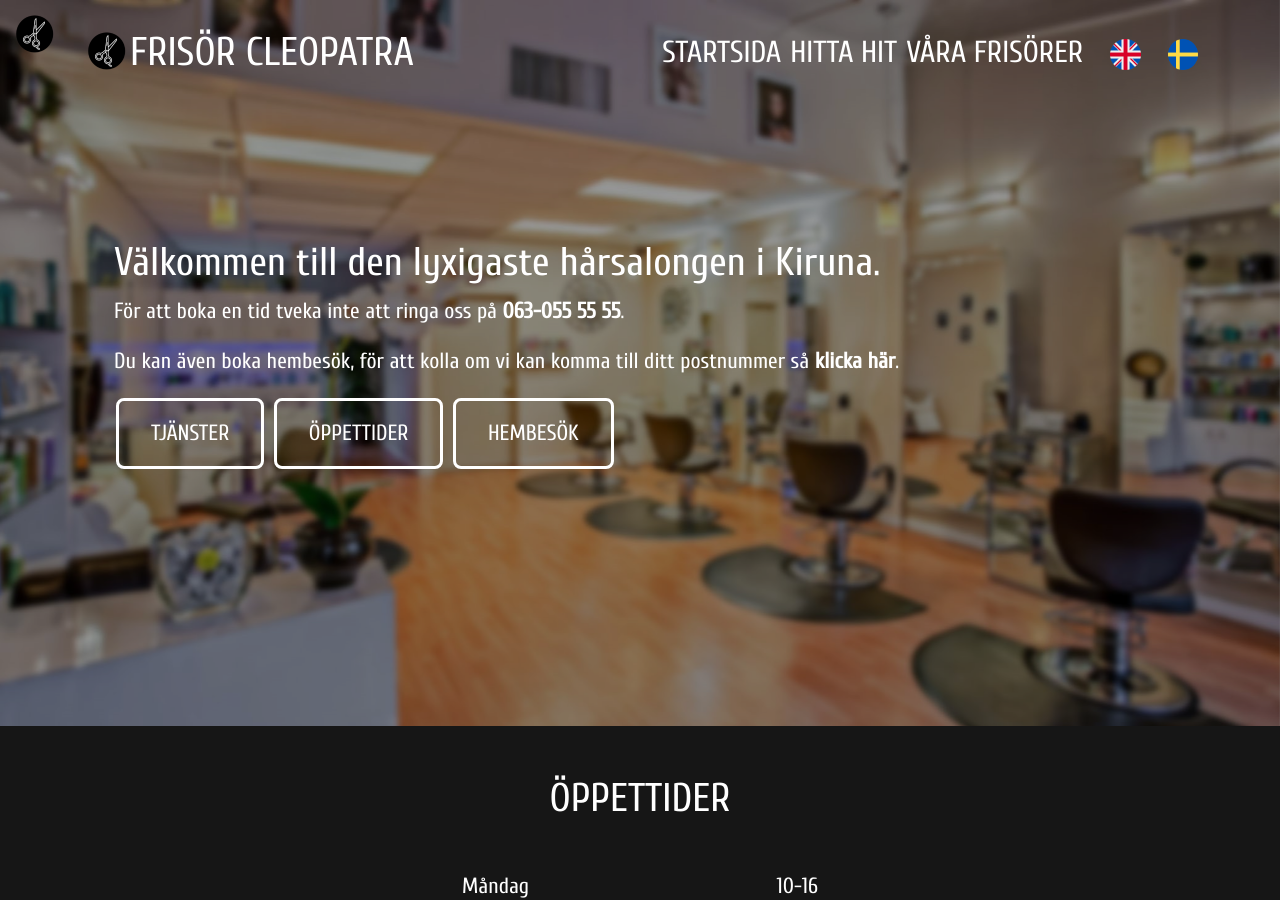
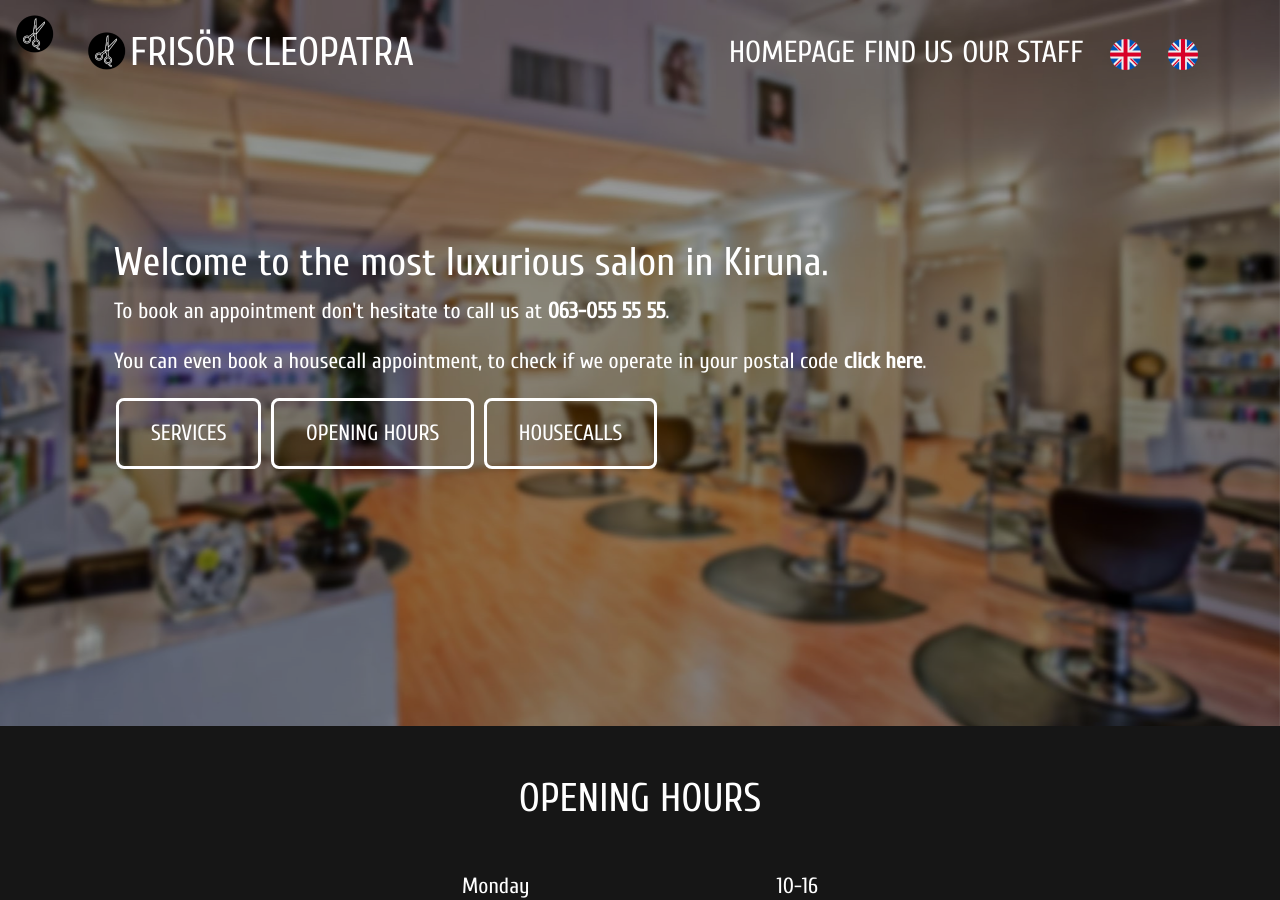
Before and after one commit to NTIG-Uppsala/frisor-cleopatra, a Jekyll site: the page built from wwwroot/english/index.html, in a window 1280 px wide and 900 px high. Built offline with Jekyll 4.4.1, drawn with Linux system fonts in a browser that asks for light colours; some of the changed text lies outside the part shown.

```diff
--- a/wwwroot/kiruna/swedish/index.html
+++ b/wwwroot/english/index.html
@@ -1,23 +1,23 @@
 ---
-layout: default
-lang: sv
+layout: default-eng
+lang: en
 ref: home
 loc: kiruna
-navbar: navigation
-footer: footer
+navbar: navigation-eng
+footer: footer-eng
 ---
 <section class="home bg-tint">
     <div class="bg-image"></div>  <!-- Background div. Puts an image in background -->
     <div class="d-flex">
         <div class="d-flex container-lg mt-5 mb-5 main-text">
             <ul class="standard-text">
-                <li><h2 class="subtitle">Välkommen till den lyxigaste hårsalongen i Kiruna.</h2></li>
-                <li><p class="main-section-app">För att boka en tid tveka inte att ringa oss på <b><a href="tel:0630-555-555">063-055 55 55</a></b>.</p></li>
-                <li><p class="main-section-app">Du kan även boka hembesök, för att kolla om vi kan komma till ditt postnummer så <b><a href="#Hembesok">klicka här</a></b>.</p></li>
+                <li><h2 class="subtitle">Welcome to the most luxurious salon in Kiruna.</h2></li>
+                <li><p class="main-section-app">To book an appointment don't hesitate to call us at <b><a href="tel:0630-555-555">063-055 55 55</a></b>.</p></li>
+                <li><p class="main-section-app">You can even book a housecall appointment, to check if we operate in your postal code <b><a href="#Hembesok">click here</a></b>.</p></li>
                 <li>
-                    <a href="#Tjanster" class="standard-text btn button noselect">TJÄNSTER</a>
-                    <a href="#Oppettider" class="standard-text btn button noselect">ÖPPETTIDER</a>
-                    <a href="#Hembesok" class="standard-text btn button noselect">HEMBESÖK</a>
+                    <a href="#Tjanster" class="standard-text btn button noselect">SERVICES</a>
+                    <a href="#Oppettider" class="standard-text btn button noselect">OPENING HOURS</a>
+                    <a href="#Hembesok" class="standard-text btn button noselect">HOUSECALLS</a>
                 </li>
             </ul>
 
@@ -29,50 +29,50 @@ footer: footer
     <div id="Oppettider" class="anchor"></div>
     <div class="d-flex bg-darker">
         <div class="container-lg flex-column justify-content-center align-items-center my-5">
-            <h2 class="text-white subtitle text-center mb-5">ÖPPETTIDER</h2>
+            <h2 class="text-white subtitle text-center mb-5">OPENING HOURS</h2>
             <div class="row justify-content-center">
                 <div class="col-lg-4 col-sm-4 col-6 text-white standard-text justify-content-center">
                     <div class="d-flex">
-                        <div><p>Måndag</p></div>
+                        <div><p>Monday</p></div>
                         <div class="ms-auto"><p>10-16</p></div>
                     </div>
                     <div class="d-flex">
-                        <div><p>Tisdag</p></div>
+                        <div><p>Tuesday</p></div>
                         <div class="ms-auto"><p>10-16</p></div>
                     </div>
                     <div class="d-flex">
-                        <div><p>Onsdag</p></div>
+                        <div><p>Wednesday</p></div>
                         <div class="ms-auto"><p>10-16</p></div>
                     </div>
                     <div class="d-flex">
-                        <div><p>Torsdag</p></div>
+                        <div><p>Thursday</p></div>
                         <div class="ms-auto"><p>10-16</p></div>
                     </div>
                     <div class="d-flex">
-                        <div><p>Fredag</p></div>
+                        <div><p>Friday</p></div>
                         <div class="ms-auto"><p>10-16</p></div>
                     </div>
                     <div class="d-flex">
-                        <div><p>Lördag</p></div>
+                        <div><p>Saturday</p></div>
                         <div class="ms-auto"><p>12-15</p></div>
                     </div>
                     <div class="d-flex">
-                        <div><p>Söndag</p></div>
-                        <div class="ms-auto"><p>STÄNGT</p></div>
+                        <div><p>Sunday</p></div>
+                        <div class="ms-auto"><p>CLOSED</p></div>
                     </div>
                 </div>
-                <p class="text-center mb-5">För mer information om öppettider ring oss <b><a href="tel:0630-555-555">063-055 55 55</a></b>.</p>
+                <p class="text-center mb-5">For more information about our opening hours call us <b><a href="tel:0630-555-555">063-055 55 55</a></b>.</p>
                 <div class="anchor" id="Hembesok"> </div>
                 <div>
-                    <h3 class="text-center">Hembesök</h3>
-                    <p class="text-center">Vi har nyligen börjat med hembesök. Kolla om vi har hembesök till ditt postnummer i textrutan.</p>
+                    <h3 class="text-center">HOUSECALLS</h3>
+                    <p class="text-center">We have recently started doing housecalls. Check if we do housecalls to your postal code in the textbox.</p>
                     <div class="justify-content-center align-items-center text-center">
-                        <input style="display: none;" type="text" class="col-xs-1" placeholder="Postnummer" maxlength="8" id="inputPostalNumber">
-                        <input style="display: none;" class="button inputSubmit" name="submit"  type="submit" id="submitButton" value="Sök" onclick="getPostalNumberInput()" />
+                        <input style="display: none;" type="text" class="col-xs-1" placeholder="Postalnumber" maxlength="8" id="inputPostalNumber">
+                        <input style="display: none;" class="button inputSubmit" name="submit"  type="submit" id="submitButton" value="Search" onclick="getPostalNumberInput()" />
                         <p class="mb-3" id="postalNumberMessage"></p>
                     </div>
-                    <p id="hiddenJS" class="text-center" style="display: block;"><b>Just nu har vi hembesök till 981 38, 981 39, 981 40 och 981 42.</b></p>
-                    <p class="text-center">För mer information om hembesök ring oss <b><a href="tel:0630-555-555">063-055 55 55</a></b>.</p>
+                    <p id="hiddenJS" class="text-center" style="display: block;"><b>At the moment we do housecalls to 981 38, 981 39, 981 40 and 981 42.</b></p>
+                    <p class="text-center">For more information about housecalls call us <b><a href="tel:0630-555-555">063-055 55 55</a></b>.</p>
 
                 </div>
             </div>
@@ -84,44 +84,44 @@ footer: footer
     <div id="Bilder" class="anchor"></div>
     <div class="d-flex bg-dark noselect">
         <div class="container-lg my-5 bg-dark">
-            <h2 class="mb-5 subtitle" style="text-align: center;">BILDER</h2>
+            <h2 class="mb-5 subtitle" style="text-align: center;">PICTURES</h2>
             <ul class="gallery hidden-mobile p-0">  <!-- Images shown when the device has a screen larger than 1000px in width -->
                 <li class="gallery">
-                    <span class="gallery">Våra lokaler</span>
-                    <img alt="Våra Lokaler" class="gallery" src='../assets/images/bild1.jpg' /></li>
+                    <span class="gallery">Our premises</span>
+                    <img alt="Our premises" class="gallery" src='../assets/images/bild1.jpg' /></li>
                 <li class="gallery">
-                    <span class="gallery">Klippning långt hår</span>
-                    <img alt="Klippning Långt Hår" class="gallery" src='../assets/images/bild2.jpg' /></li>
+                    <span class="gallery">Haircut long hair</span>
+                    <img alt="Haircut long hair" class="gallery" src='../assets/images/bild2.jpg' /></li>
                 <li class="gallery">
-                    <span class="gallery">Klippning kort hår</span>
-                    <img alt="Klippning Kort Hår" class="gallery" src='../assets/images/bild3.jpg' /></li>
+                    <span class="gallery">Haircut short hair</span>
+                    <img alt="Haircut short hair" class="gallery" src='../assets/images/bild3.jpg' /></li>
                 <li class="gallery">
-                    <span class="gallery">Hårprodukter</span>
-                    <img alt="Hårprodukter" class="gallery" src='../assets/images/bild4.jpg' /></li>
+                    <span class="gallery">Hair products</span>
+                    <img alt="Hair products" class="gallery" src='../assets/images/bild4.jpg' /></li>
                 <li class="gallery">
-                    <span class="gallery">Barnklippning</span>
-                    <img alt="Barn klippning" class="gallery" src='../assets/images/bild5.jpg' /></li>
+                    <span class="gallery">Child haircuts</span>
+                    <img alt="Child haircuts" class="gallery" src='../assets/images/bild5.jpg' /></li>
             </ul>
             <div class="hidden-big-screen"> <!-- Images shown when the device has a screen smaller than 1000px in width -->
                 <figure>
-                    <img alt="Våra Lokaler" class="responsive" src='../assets/images/bild1.jpg' />
-                    <figcaption><span class="image-text">Våra lokaler</span></figcaption>
+                    <img alt="Our premises" class="responsive" src='../assets/images/bild1.jpg' />
+                    <figcaption><span class="image-text">Our premises</span></figcaption>
                 </figure>
                 <figure>
-                    <img alt="Klippning Långt Hår" class="responsive" src='../assets/images/bild2.jpg' />
-                    <figcaption><span class="image-text">Klippning långt hår</span></figcaption>
+                    <img alt="Haircut long hair" class="responsive" src='../assets/images/bild2.jpg' />
+                    <figcaption><span class="image-text">Haircut long hair</span></figcaption>
                 </figure>
                 <figure>
-                    <img alt="Klippning Kort Hår" class="responsive" src='../assets/images/bild3.jpg' />
-                    <figcaption><span class="image-text">Klippning kort hår</span></figcaption>
+                    <img alt="Haircut short hair" class="responsive" src='../assets/images/bild3.jpg' />
+                    <figcaption><span class="image-text">Haircut short hair</span></figcaption>
                 </figure>
                 <figure>
-                    <img alt="Hårprodukter" class="responsive" src='../assets/images/bild4.jpg' />
-                    <figcaption><span class="image-text">Hårprodukter</span></figcaption>
+                    <img alt="Hair products" class="responsive" src='../assets/images/bild4.jpg' />
+                    <figcaption><span class="image-text">Hair products</span></figcaption>
                 </figure>
                 <figure>
-                    <img alt="Barn klippning" class="responsive" src='../assets/images/bild5.jpg' />
-                    <figcaption><span class="image-text">Barnklippning</span></figcaption>
+                    <img alt="Child haircuts" class="responsive" src='../assets/images/bild5.jpg' />
+                    <figcaption><span class="image-text">Child haircuts</span></figcaption>
                 </figure>
             </div>
         </div>
@@ -132,56 +132,56 @@ footer: footer
     <div id="Tjanster" class="anchor"></div>
     <div class="d-flex bg-darker">
         <div class="container-lg my-5 bg-darker">
-            <h2 class="text-center mb-5 subtitle">TJÄNSTER</h2>
+            <h2 class="text-center mb-5 subtitle">SERVICES</h2>
             <div class="row">
                 <div id="klippning" class="col-sm-4 text-center">
-                    <h3>Långt hår</h3>
+                    <h3>Long Hair</h3>
                     <p class="standard-text">600 kr</p>
                 </div>
                 <div class="col-sm-4 text-center">
-                    <h3>Kort hår</h3>
+                    <h3>Short Hair</h3>
                     <p class="standard-text">200 kr</p>
                 </div>
                 <div id="fargning" class="col-sm-4 text-center">
-                    <h3>Färgning</h3>
+                    <h3>Hair Coloring</h3>
                     <p class="standard-text">560 kr</p>
                 </div>
             </div>
             <div class="row">
                 <div id="skagg" class="col-sm-4 text-center">
-                    <h3>Skägg</h3>
+                    <h3>Beard</h3>
                     <p class="standard-text">150 kr</p>
                 </div>
                 <div class="col-sm-4 text-center">
-                    <h3>Toppning</h3>
+                    <h3>Hair Topping</h3>
                     <p class="standard-text">200 kr</p>
                 </div>
                 <div class="col-sm-4 text-center">
-                    <h3>Barn (0-13 år)</h3>
+                    <h3>Children (0-13 years)</h3>
                     <p class="standard-text">150 kr</p>
                 </div>
             </div>
             <div class="row">
                 <div id="forlangning" class="col-sm-4 text-center">
-                    <h3>Extensions kort</h3>
+                    <h3>Extensions Short</h3>
                     <p class="standard-text">300 kr</p>
                 </div>
                 <div class="col-sm-4 text-center">
-                    <h3>Extensions normal</h3>
+                    <h3>Extensions Normal</h3>
                     <p class="standard-text">400 kr</p>
                 </div>
                 <div class="col-sm-4 text-center">
-                    <h3>Extensions lång</h3>
+                    <h3>Extensions Long</h3>
                     <p class="standard-text">500 kr</p>
                 </div>
             </div>
             <div class="row">
                 <div class="col-sm-4 text-center">
-                    <h3>Långt hår stamkund</h3>
+                    <h3>Long Hair Regulars</h3>
                     <p class="standard-text">500 kr</p>
                 </div>
                 <div class="col-sm-4 text-center">
-                    <h3>Kort hår stamkund</h3>
+                    <h3>Short Hair Regulars</h3>
                     <p class="standard-text">150 kr</p>
                 </div>
             </div>
```
Also changed, not shown: wwwroot/english/find-us.html (renamed from wwwroot/kiruna/swedish/hitta-hit.html, +25 -26 lines), wwwroot/english/our-staff.html (renamed from wwwroot/kiruna/swedish/vara-frisorer.html, +11 -11 lines), .github/workflows/html-tests.yml, 4 other files.
